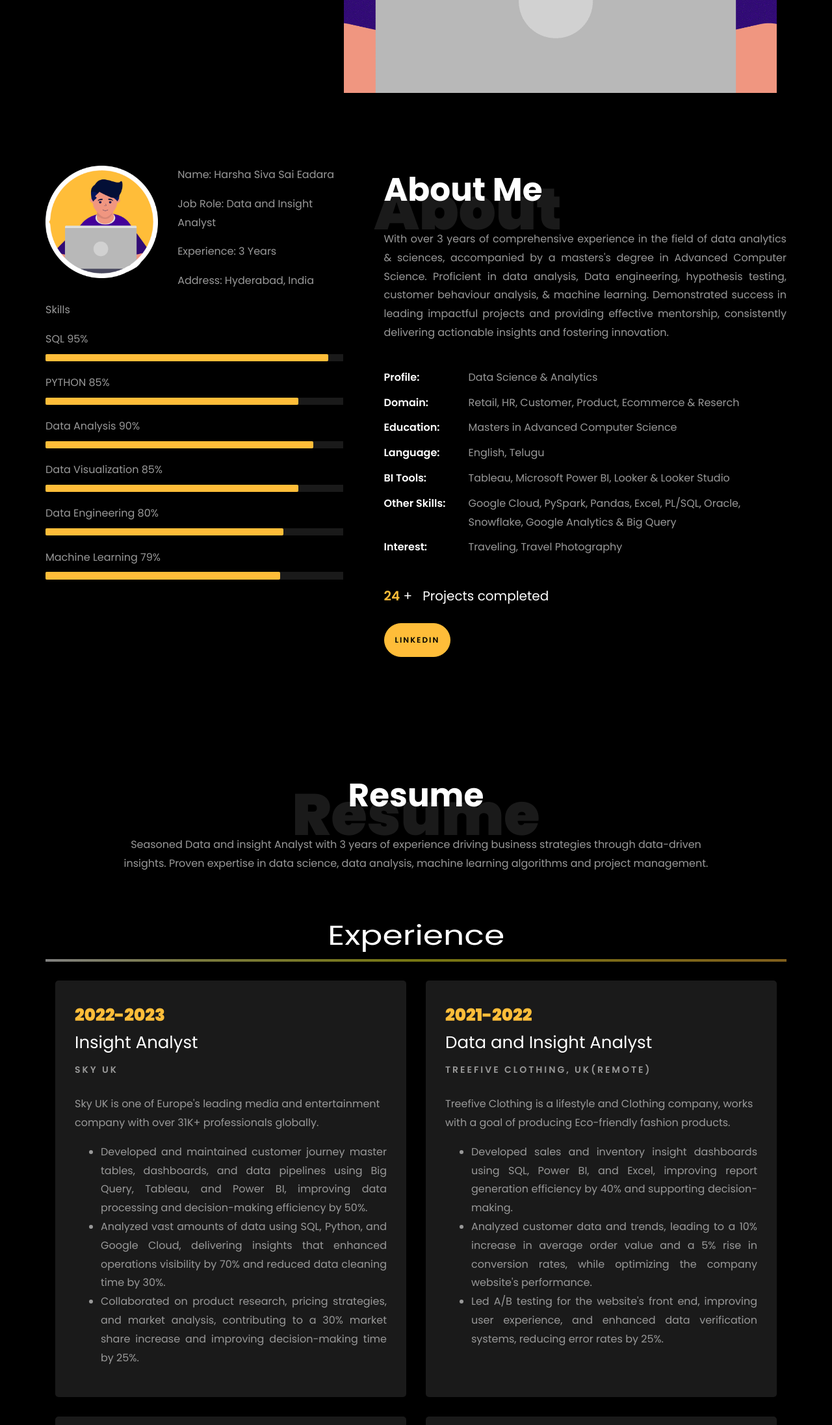
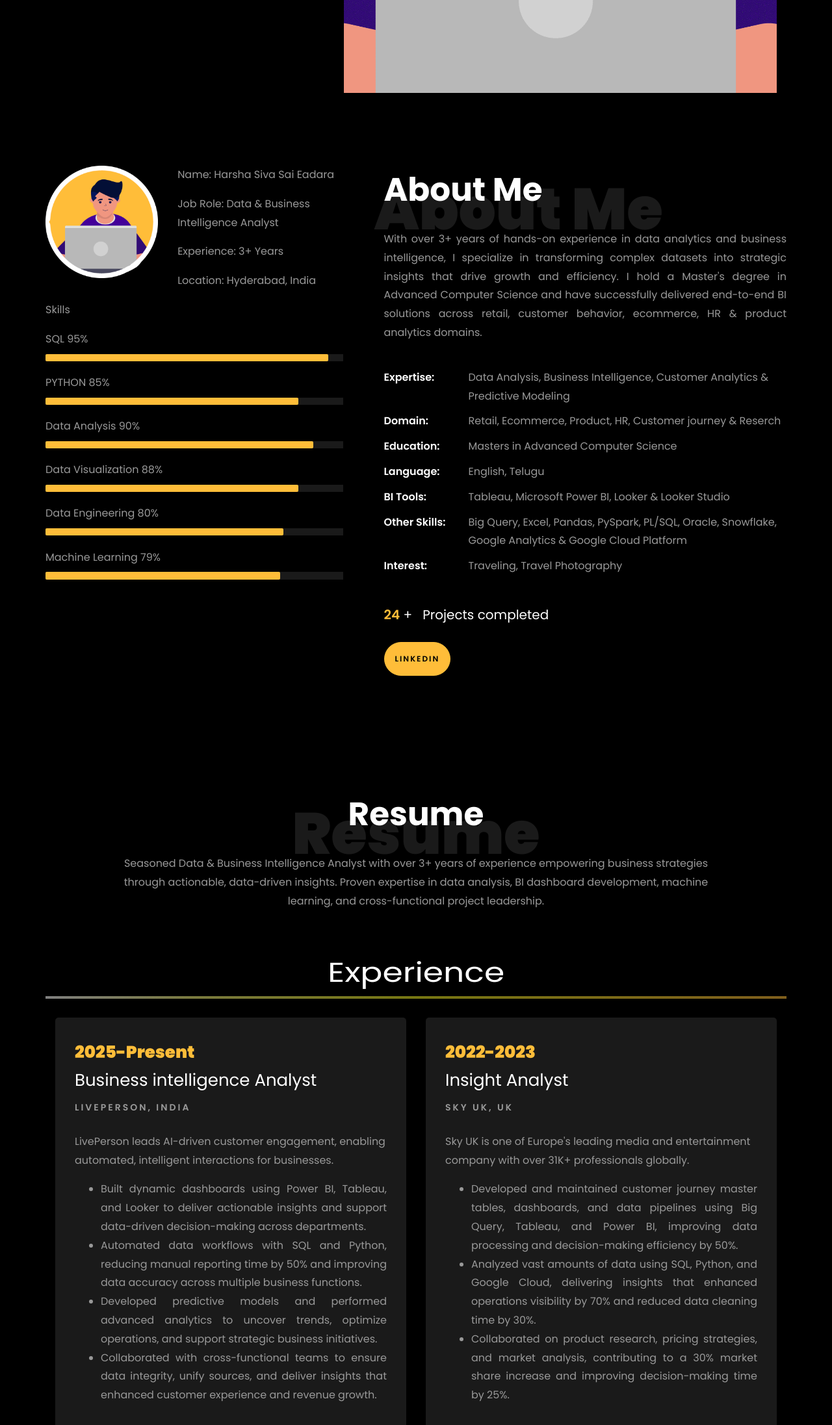
Before and after one commit to HarshaEadara/harshaeadara.github.io, a plain HTML site: page index.html in a window 1280 px wide. Shown: the part 607-2800 px from the top of the page at 65% size. Drawn offline with Linux system fonts and the light colour scheme; files whose address does not match are found by name.

Commit message:
Update index.html

```diff
--- a/index.html
+++ b/index.html
@@ -163,9 +163,10 @@
 						const typingTexts = [
 						'Data Analytics   ',
 						'Data Science   ',
+						'Business intelligence (BI)    ',
 						'Data Engineering   ',
+						'Business Analytics    ',
 						'Machine Learning   ',
-						'Business Analytics    ',
 						];
 
 						// Create a function to display the typing animation for a given text
@@ -191,7 +192,7 @@
 
 						<br>
 						<br>
-			            <h2>A Data and Insight Analyst</h2>
+			            <h2>A Data &amp; Business Intelligence Analyst</h2>
 						<!-- <h7 class="d-flex" style="margin-bottom: 0" >With over 3 years of experience</h7> -->
 						<br>
 			            <p><a href="https://www.linkedin.com/in/harsha-eadara/" class="btn btn-primary py-3 px-4">LinkedIn</a>
@@ -224,9 +225,9 @@
 									<div class="col-sm-6 col-md-7">
 									  <div class="about-info">
 										<p><span class="title-s">Name: </span> <span>Harsha Siva Sai Eadara</span></p>
-										<p><span class="title-s">Job Role: </span> <span>Data and Insight Analyst</span></p>
-										<p><span class="title-s">Experience: </span> <span>3 Years </span></p>
-										<p><span class="title-s">Address: </span> <span>Hyderabad, India</span></p>
+										<p><span class="title-s">Job Role: </span> <span>Data &amp; Business Intelligence Analyst</span></p>
+										<p><span class="title-s">Experience: </span> <span>3+ Years </span></p>
+										<p><span class="title-s">Location: </span> <span>Hyderabad, India</span></p>
 									  </div>
 									</div>
 								  </div>
@@ -251,7 +252,13 @@
 											aria-valuemax="100"></div>
 									</div>
 
-									<span>Data Visualization</span> <span class="pull-right">85%</span>
+									<!-- <span>Business Intelligence</span> <span class="pull-right">89%</span>
+									<div class="progress">
+										<div class="progress-bar" role="progressbar" style="width: 90%" aria-valuenow="90" aria-valuemin="0"
+											aria-valuemax="100"></div>
+									</div> -->
+
+									<span>Data Visualization</span> <span class="pull-right">88%</span>
 									<div class="progress">
 										<div class="progress-bar" role="progressbar" style="width: 85%" aria-valuenow="85" aria-valuemin="0"
 											aria-valuemax="100"></div>
@@ -276,19 +283,18 @@
 						<div class="row justify-content-start pb-3">
 							<div class="col-md-12 heading-section ftco-animate">
 
-								<h1 class="big">About</h1>
+								<h1 class="big">About Me</h1>
 								<h2 class="mb-4">About Me</h2>
 
-								<p style="text-align: justify;" >With over 3 years of comprehensive experience in the field of data analytics  & sciences, accompanied by a masters's degree in Advanced Computer Science.
-									Proficient in data analysis, Data engineering, hypothesis testing, customer behaviour analysis, &amp; machine learning.
-									Demonstrated success in leading impactful projects and providing effective mentorship, consistently delivering actionable insights and fostering innovation.</p>
+								<p style="text-align: justify;" >With over 3+ years of hands-on experience in data analytics and business intelligence, I specialize in transforming complex datasets into strategic insights that drive growth and efficiency.
+									I hold a Master's degree in Advanced Computer Science and have successfully delivered end-to-end BI solutions across retail, customer behavior, ecommerce, HR &amp; product analytics domains.</p>
 								<ul class="about-info mt-4 px-md-0 px-2">
-									<li class="d-flex"><span>Profile:</span> <span>Data Science &amp; Analytics</span></li>
-									<li class="d-flex"><span>Domain:</span> <span>Retail, HR, Customer, Product, Ecommerce &amp; Reserch</span></li>
+									<li class="d-flex"><span>Expertise:</span> <span>Data Analysis, Business Intelligence, Customer Analytics &amp; Predictive Modeling</span></li>
+									<li class="d-flex"><span>Domain:</span> <span>Retail, Ecommerce, Product, HR, Customer journey &amp; Reserch</span></li>
 									<li class="d-flex"><span>Education:</span> <span>Masters in Advanced Computer Science</span></li>
 									<li class="d-flex"><span>Language:</span> <span>English, Telugu</span></li>
 									<li class="d-flex"><span>BI Tools:</span> <span>Tableau, Microsoft Power BI, Looker &amp; Looker Studio</span></li>
-									<li class="d-flex"><span>Other Skills:</span> <span>Google Cloud, PySpark, Pandas, Excel, PL/SQL, Oracle, Snowflake, Google Analytics &amp; Big Query</span></li>
+									<li class="d-flex"><span>Other Skills:</span> <span>Big Query, Excel, Pandas, PySpark, PL/SQL, Oracle, Snowflake, Google Analytics &amp; Google Cloud Platform </span></li>
 									<li class="d-flex"><span>Interest:</span> <span>Traveling, Travel Photography</span></li>
 
 								</ul>
@@ -320,7 +326,7 @@
           <div class="col-md-10 heading-section text-center ftco-animate">
           	<h1 class="big big-2">Resume</h1>
             <h2 class="mb-4">Resume</h2>
-            <p>Seasoned Data and insight Analyst with 3 years of experience driving business strategies through data-driven insights. Proven expertise in data science, data analysis, machine learning algorithms and project management.</p>
+            <p>Seasoned Data &amp; Business Intelligence Analyst with over 3+ years of experience empowering business strategies through actionable, data-driven insights. Proven expertise in data analysis, BI dashboard development, machine learning, and cross-functional project leadership.</p>
           </div>
         </div>
 
@@ -333,9 +339,26 @@
 		<div class="row">
 				<div class="col-md-6">
 					<div class="resume-wrap ftco-animate">
+						<span class="date">2025-Present</span>
+						<h2>Business intelligence Analyst</h2>
+						<span class="position">LivePerson, india</span>
+						<p class="mt-4">LivePerson leads AI-driven customer engagement, enabling automated, intelligent interactions for businesses.
+							<ul>
+								<li style="text-align: justify;">Built dynamic dashboards using Power BI, Tableau, and Looker to deliver actionable insights and support data-driven decision-making across departments.</li>
+								<li style="text-align: justify;">Automated data workflows with SQL and Python, reducing manual reporting time by 50% and improving data accuracy across multiple business functions.</li>
+								<li style="text-align: justify;">Developed predictive models and performed advanced analytics to uncover trends, optimize operations, and support strategic business initiatives.</li>
+								<li style="text-align: justify;">Collaborated with cross-functional teams to ensure data integrity, unify sources, and deliver insights that enhanced customer experience and revenue growth.</li>
+							</ul>
+						</p>
+					</div>
+
+				</div>
+
+				<div class="col-md-6">
+					<div class="resume-wrap ftco-animate">
 						<span class="date">2022-2023</span>
 						<h2>Insight Analyst</h2>
-						<span class="position">Sky UK</span>
+						<span class="position">Sky UK, UK</span>
 						<p class="mt-4">Sky UK is one of Europe's leading media and entertainment company with over 31K+ professionals globally.
 							<ul>
 								<li style="text-align: justify;">Developed and maintained customer journey master tables, dashboards, and data pipelines using Big Query, Tableau, and Power BI, improving data processing and decision-making efficiency by 50%.</li>
@@ -346,7 +369,6 @@
 					</div>
 
 				</div>
-
 				<div class="col-md-6">
 					<div class="resume-wrap ftco-animate">
 						<span class="date">2021-2022</span>
@@ -357,24 +379,8 @@
 								<li style="text-align: justify;">Developed sales and inventory insight dashboards using SQL, Power BI, and Excel, improving report generation efficiency by 40% and supporting decision-making.</li>
 								<li style="text-align: justify;">Analyzed customer data and trends, leading to a 10% increase in average order value and a 5% rise in conversion rates, while optimizing the company website's performance.</li>
 								<li style="text-align: justify;">Led A/B testing for the website's front end, improving user experience, and enhanced data verification systems, reducing error rates by 25%.</li>
-								<!-- <li style="text-align: justify;">Conducted research and analysis for pre-launch products and led A/B testing, enhancing user experience and supporting internal decision-making. -->
-								</li>
-								<br>
-							</ul>
-						</p>
-					</div>
-
-				</div>
-				<div class="col-md-6">
-					<div class="resume-wrap ftco-animate">
-						<span class="date">2020-2021</span>
-						<h2>Research Intern</h2>
-						<span class="position">The TV Agency, UK</span>
-						<p class="mt-4">The TV Agency is a specialist TV advertising agency in the UK, helps top brands to create and transmission of Averts.
-							<ul>
-								<li style="text-align: justify;">Developed a data-driven dashboard using Python, pandas, and Tableau, delivering insights into individual advertisement campaigns and reducing processing time by 50%.</li>
-								<li style="text-align: justify;">Led a team of six, overseeing project lifecycle management and collaborating with cross-functional teams to finalize the Campaign Insight dashboard.</li>
-								<li style="text-align: justify;">Conducted risk analysis and managed a complex Baltic assignment, creating tailored back-end solutions to meet specific requirements.</li>
+								<li style="text-align: justify;">Conducted research and analysis for pre-launch products and led A/B testing, enhancing user experience and supporting internal decision-making.</li>
+								<!--<br> -->
 							</ul>
 						</p>
 
@@ -385,13 +391,17 @@
 					<div class="resume-wrap ftco-animate">
 						<h2>Additional Experience</h2>
 						<br>
-						<span class="date">2023</span>
+						<span class="date">2024</span>
 						<h2>Data Science Job Simulation</h2>
 						<span class="position">British Airways</span>
 						<br> <br>
-						<span class="date">2024</span>
+						<span class="date">2023</span>
 						<h2>Data Science Job Simulation</h2>
 						<span class="position">Boston Consulting Group</span>
+						<br><br>
+						<span class="date">2020-2021</span>
+						<h2>Research Intern</h2>
+						<span class="position">The TV Agency, UK</span>
 						<br><br>
 						<span class="date">2018-2019</span>
 						<h2>Associate Developer</h2>
@@ -443,12 +453,22 @@
 		<br>
 
 			<div class="row">
+				<!-- <div class="col-md-6">
+					<div class="resume-wrap ftco-animate">
+						<span class="date">2024</span>
+						<h2> SQL (Advanced) Certificate</h2>
+						<br>
+						<span class="position">HackerRank</span>
+						<p class="mt-4"><a href="https://www.hackerrank.com/certificates/iframe/ff820984c145">Verify</a></p>
+					</div>
+				</div> -->
+
 				<div class="col-md-6">
 					<div class="resume-wrap ftco-animate">
 						<span class="date">2023</span>
 						<h2>Google Advanced Data Analytics Professional Certification</h2>
 						<span class="position">Google - Coursera</span>
-						<p class="mt-4"><a href="https://www.credly.com/badges/e79f1711-a56d-4347-88f8-3120f9b3f11b">verify</a></p>
+						<p class="mt-4"><a href="https://www.credly.com/badges/e79f1711-a56d-4347-88f8-3120f9b3f11b">Verify</a></p>
 					</div>
 				</div>
 
@@ -457,7 +477,7 @@
 						<span class="date">2022</span>
 						<h2>Google Data Analytics Professional Certification</h2>
 						<span class="position">Google - Coursera</span>
-						<p class="mt-4"><a href="https://www.credly.com/badges/f990b540-e2af-4192-8660-456b1ca1a6e2/public_url">verify</a></p>
+						<p class="mt-4"><a href="https://www.credly.com/badges/f990b540-e2af-4192-8660-456b1ca1a6e2/public_url">Verify</a></p>
 					</div>
 				</div>
 			</div>
@@ -673,19 +693,21 @@
 				<br>
 		   </div>
    		</div>
-    </section>
+   <!--  </section>
     <footer class="ftco-footer ftco-section">
 		<div class="container">
 		  <div class="row">
 			<div class="col-md-12 text-center">
 
-			  <p><!--Template is licensed under CC BY 3.0. -->
-	Copyright &copy;<script>document.write(new Date().getFullYear());</script> All rights reserved | This template is made with <i class="icon-heart color-danger" aria-hidden="true"></i> by <a href="https://colorlib.com" target="_blank">Colorlib</a>
-	<!-- Template is licensed under CC BY 3.0. --></p>
+			  <p>Copyright &copy;<script>document.write(new Date().getFullYear());</script> All rights reserved | This template is made with <i class="icon-heart color-danger" aria-hidden="true"></i> by <a href="https://colorlib.com" target="_blank">Colorlib</a>
+			  </p>
+				<p>
+				Harsha Siva Sai Eadara
+				</p>
 			</div>
 		  </div>
 		</div>
-	</footer>
+	</footer> -->
 
 
   <!-- loader -->
```
